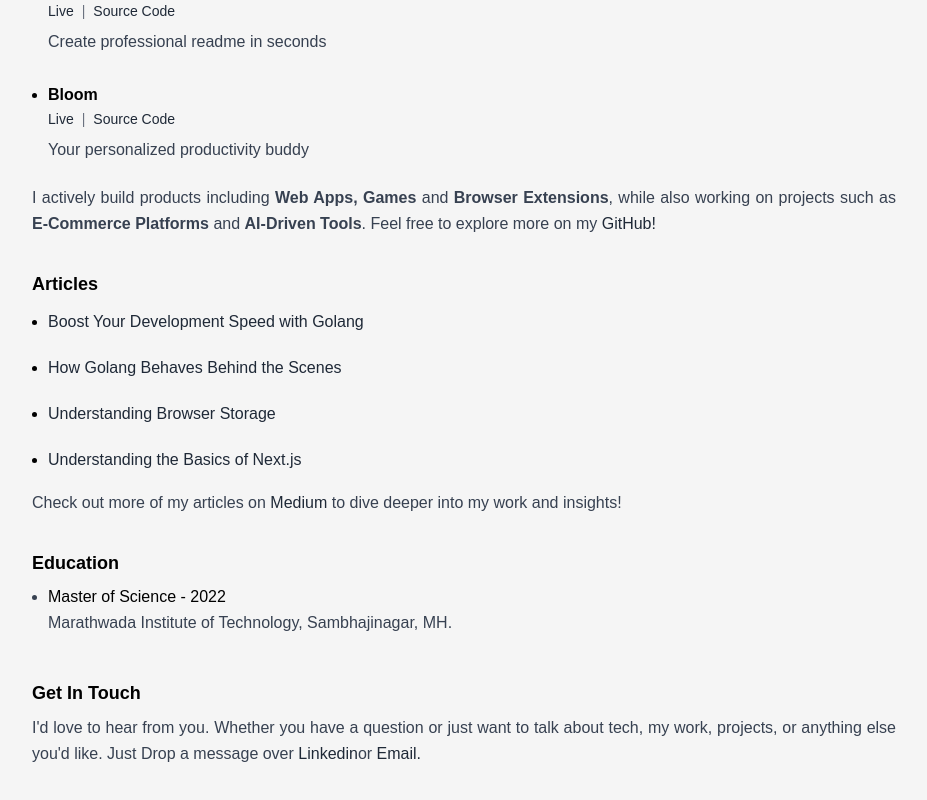
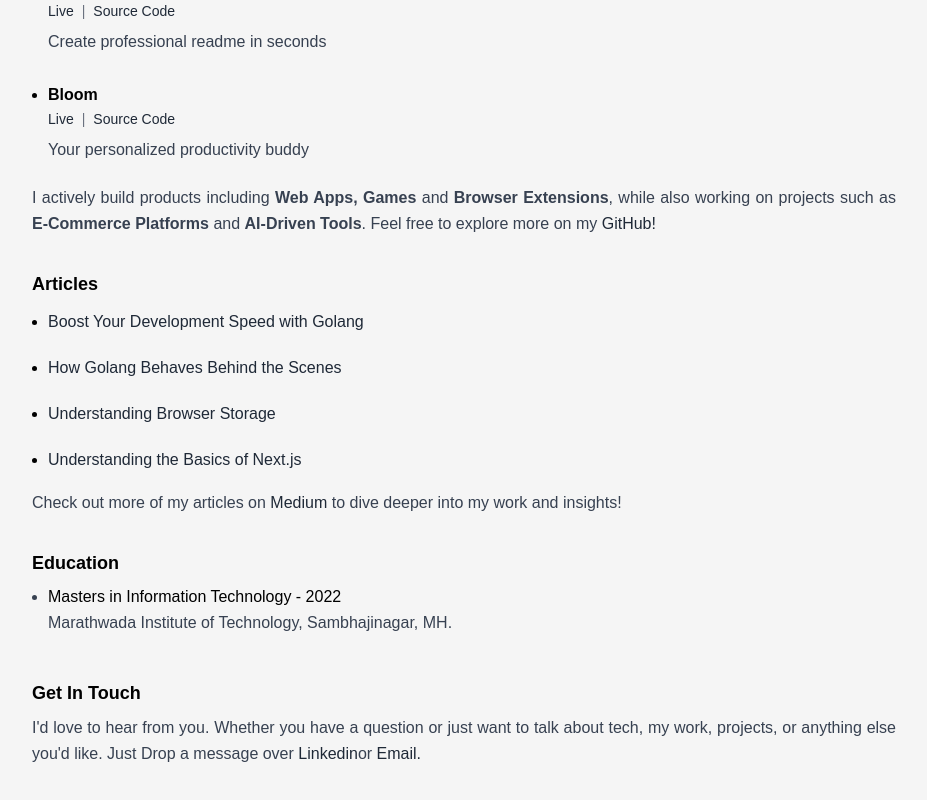
Before and after one commit to AshwiniParaye1/Portfolio3, a Next.js app: page / in a window 1280 px wide. Shown: the part 1081-1881 px from the top of the page, without its empty margins (176-1103 px from the left). Built offline with nearby package versions, Linux system fonts and the light colour scheme; no server answers; a web font is replaced by a local one.

Commit message:
update education

```diff
--- a/app/components/Education.jsx
+++ b/app/components/Education.jsx
@@ -18,7 +18,7 @@ const Education = () => {
           {" "}
           {/* List item margin */}
           <h3 className="text-base sm:text-base text-black dark:text-white font-medium">
-            Master of Science - 2022
+            Masters in Information Technology - 2022
           </h3>{" "}
           {/* Heading size */}
           <p className="mt-0.5 text-base">
```
